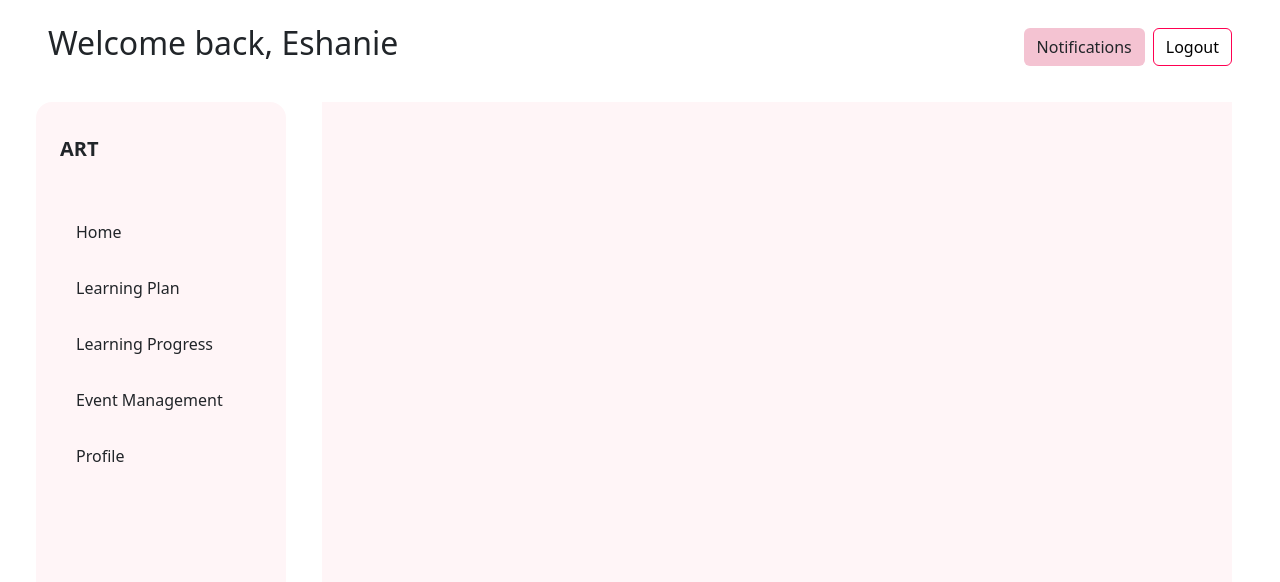
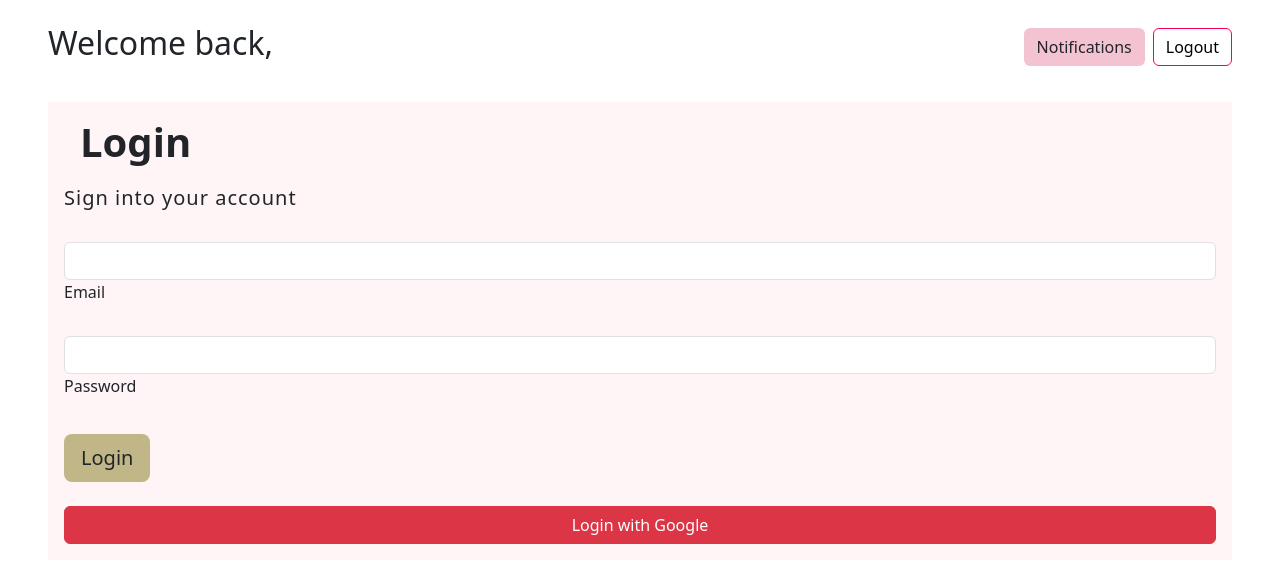
Before and after one commit to eshanie-hub/Paf_Assigment, a React (Create React App) app in the folder frontend/: page /login in a window 1280 px wide. Shown: the top 582 px of the page. Built offline with nearby package versions, Linux system fonts and the light colour scheme.

Commit message:
login oauth

```diff
--- a/frontend/package.json
+++ b/frontend/package.json
@@ -3,6 +3,7 @@
   "version": "0.1.0",
   "private": true,
   "dependencies": {
+    "@reduxjs/toolkit": "^2.7.0",
     "@testing-library/dom": "^10.4.0",
     "@testing-library/jest-dom": "^6.6.3",
     "@testing-library/react": "^16.3.0",
@@ -19,8 +20,10 @@
     "react-dom": "^19.1.0",
     "react-icons": "^5.5.0",
     "react-modal": "^3.16.3",
+    "react-redux": "^9.2.0",
     "react-router-dom": "^7.5.1",
     "react-scripts": "5.0.1",
+    "redux-persist": "^6.0.0",
     "sweetalert2": "^11.19.1",
     "web-vitals": "^2.1.4"
   },
--- a/frontend/src/App.js
+++ b/frontend/src/App.js
@@ -22,6 +22,7 @@ import PostManagementCreate from './pages/post_management/post_management_create
 import PostManagementDelete from './pages/post_management/post_management_delete';
 import PostManagementUpdate from './pages/post_management/post_management_update';
 import PostManagementView from './pages/post_management/post_management_view';
+import { Login } from "./pages/user_management/Login";
 function App() {
   return (
     <BrowserRouter>
@@ -30,10 +31,15 @@ function App() {
         <Header username="Eshanie" />
         <div className="d-flex flex-row mt-4 gap-5 " >
 
-          <Navbar />
+
+          {/* <Navbar /> */}
           <div className="p-3 flex-grow-1" style={{ backgroundColor: "#FFF5F7" }}>
-            <Routes>
+          <Routes>
+
+          <Route path="/login" element={<Login />}></Route>
+            {/* <Routes> */}
               {/* event management routes */}
+              <Route path="/" element={<Navbar />}>
               <Route path="/pages/event_management/Event_management_create" element={<EventManagementCreate />}></Route>
               <Route path="/pages/event_management/Event_management_update/:id" element={<EventManagementUpdate />}></Route>
               <Route path="/pages/event_management/Event_management_browse" element={<EventManagementBrowse />}></Route>
@@ -48,7 +54,7 @@ function App() {
 
 
               {/* post management routes */}
-              <Route path="/" element={<PostManagementView />} />
+              <Route path="/pages/post_management/Home" element={<PostManagementView />} />
               <Route path="/pages/post_management/Post_Form/:id" element={<PostForm />} />
               <Route path="/pages/post_management/Post_management_create" element={<PostManagementCreate />} />
               <Route path="/pages/post_management/Post_management_delete/:id" element={<PostManagementDelete />} />
@@ -60,10 +66,11 @@ function App() {
               <Route path="/pages/learning_progress/Learning_progress_table_create" element={<LearningProgressTableCreate />}></Route>
               <Route path="/pages/learning_progress/Learning_progress_update/id" element={<LearningProgressUpdate />}></Route>
               <Route path="/pages/learning_progress/learning_progress_view" element={<LearningProgressView />}></Route>
+              </Route>
 
+              </Routes>
+          </div>
 
-            </Routes>
-          </div>
         </div>
       </div>
     </BrowserRouter>
--- a/frontend/src/components/Header.js
+++ b/frontend/src/components/Header.js
@@ -1,12 +1,27 @@
-import React from 'react'
+import React, { useState } from 'react'
+import { useDispatch, useSelector } from 'react-redux';
 
-export const Header = ({username}) => {
+import { setLogout } from "../state/state.js";
+import { useNavigate } from 'react-router-dom';
+
+
+export const Header = () => {
+  const dispatch = useDispatch();
+  const navigate = useNavigate();
+
+  const userName = useSelector(state => state.name);
+
+  const logout = () =>{
+      dispatch(setLogout());
+      navigate("/login")
+  }
+
   return (
     <nav className="navbar">
-      <h2>Welcome back, {username}</h2>
+      <h2>Welcome back, {userName}</h2>
         <div>
           <button className="btn my-2 my-sm-0 me-2 " style={{backgroundColor: "#F4C3D2"}} type="submit">Notifications</button>
-          <button className="btn" style={{  borderColor: "#FF0051", color: "black" }} type="submit">Logout</button>
+          <button className="btn" style={{  borderColor: "#FF0051", color: "black" }} type="submit" onClick={logout}>Logout</button>
         </div>
 
     </nav>
--- a/frontend/src/components/Navbar.js
+++ b/frontend/src/components/Navbar.js
@@ -43,7 +43,7 @@ export const Navbar = () => {
 
         <ul className="nav nav-pills flex-column mb-sm-auto mb-0 align-items-center align-items-sm-start text-dark" id="menu">
             <li className="nav-item mb-3">
-            <a href="/" className="nav-link align-middle px-3 text-dark rounded-pill" style={{ transition: "0.3s" }}>
+            <a href="/pages/post_management/Home" className="nav-link align-middle px-3 text-dark rounded-pill" style={{ transition: "0.3s" }}>
                     <span className="">Home</span>
                 </a>
             </li>
--- a/frontend/src/index.js
+++ b/frontend/src/index.js
@@ -1,12 +1,34 @@
 import React from 'react';
-import ReactDOM from 'react-dom/client';
 import App from './App';
 import reportWebVitals from './reportWebVitals';
+import ReactDOM from 'react-dom/client';
+import { configureStore } from '@reduxjs/toolkit'
+import { Provider } from 'react-redux'
+import authReducer from "./state/state";
+import { persistStore, persistReducer, FLUSH, REHYDRATE, PAUSE, PERSIST, PURGE, REGISTER } from "redux-persist";
+import storage from "redux-persist/lib/storage";
+import { PersistGate } from "redux-persist/integration/react";
+
+const persistConfig = { key: "root", storage, version: 1};
+const persistedReducer = persistReducer(persistConfig, authReducer);
+const store = configureStore({
+  reducer: persistedReducer,
+  middleware: (getDefaultMiddleware) =>
+    getDefaultMiddleware({
+      serializableCheck: {
+        ignoredSections: [FLUSH< REHYDRATE, PAUSE, PERSIST, PURGE, REGISTER],
+      },
+    }),
+});
 
 const root = ReactDOM.createRoot(document.getElementById('root'));
 root.render(
   <React.StrictMode>
-    <App />
+    <Provider store={store}>
+      <PersistGate loading={null} persistor={persistStore(store)}>
+        <App />
+      </PersistGate>
+    </Provider>
   </React.StrictMode>
 );
 
--- /dev/null
+++ b/frontend/src/pages/user_management/Login.js
@@ -0,0 +1,116 @@
+import React, { useEffect, useState } from 'react';
+import { Button } from 'react-bootstrap';
+import 'bootstrap/dist/css/bootstrap.min.css';
+import axios from 'axios';
+import { useDispatch } from "react-redux";
+import { useNavigate, useSearchParams } from "react-router-dom";
+import { setLogin } from "../../state/state";
+
+export const Login = () => {
+  const dispatch = useDispatch();
+  const navigate = useNavigate();
+  const [searchParams] = useSearchParams();
+
+
+  useEffect(() => {
+    const token = searchParams.get("token");
+    const username = searchParams.get("username");
+
+    if (token && username) {
+      dispatch(setLogin({ name: username, token }));
+      alert("Google login successful");
+      navigate("/pages/post_management/Home");
+    }
+  }, [dispatch, navigate, searchParams]);
+
+
+  const [state, setState] = useState({
+    email: "",
+    password: "",
+  });
+
+
+  const handleChange = (e) => {
+    const { name, value } = e.target;
+    setState({ ...state, [name]: value });
+  };
+
+
+  const handleForm = async (e) => {
+    e.preventDefault();
+    const { email, password } = state;
+
+    try {
+      const response = await axios.post('http://localhost:8080/api/auth/login', {
+        email: email,
+        password: password
+      });
+      if (response.data.error) {
+        alert(response.data.error);
+        return;
+      }else{
+
+      const { token, username } = response.data;
+
+
+      dispatch(setLogin({ name: username, token: token }));
+      alert('Login Successfully');
+      navigate('/pages/post_management/Home');
+      console.log(response.data)
+      }
+    } catch (error) {
+      console.error('Login failed:', error);
+      alert('Invalid credentials or server error');
+    }
+  };
+
+
+  const handleGoogleLogin = () => {
+    window.location.href = 'http://localhost:8080/oauth2/authorization/google';
+  };
+
+  return (
+    <form>
+      <div className="d-flex align-items-center mb-3 pb-1">
+        <i className="fas fa-cubes fa-2x me-3" style={{ color: "#e2dad6" }}></i>
+        <span className="h1 fw-bold mb-0">Login</span>
+      </div>
+
+      <h5 className="fw-normal mb-3 pb-3" style={{ letterSpacing: "1px" }}>Sign into your account</h5>
+
+      <div className="form-outline mb-4">
+        <input
+          type="text"
+          id="email"
+          name="email"
+          className="form-control"
+          value={state.email}
+          onChange={handleChange}
+        />
+        <label className="form-label">Email</label>
+      </div>
+
+      <div className="form-outline mb-4">
+        <input
+          type="password"
+          id="password"
+          name="password"
+          className="form-control"
+          value={state.password}
+          onChange={handleChange}
+        />
+        <label className="form-label" htmlFor="password">Password</label>
+      </div>
+
+      <div className="pt-1 mb-4">
+        <button className="btn btn-lg btn-block" type="button" style={{ backgroundColor: "#c1b688" }} onClick={handleForm}>
+          Login
+        </button>
+      </div>
+
+      <Button variant="danger" onClick={handleGoogleLogin} className="w-100">
+        Login with Google
+      </Button>
+    </form>
+  );
+};
--- /dev/null
+++ b/frontend/src/state/state.js
@@ -0,0 +1,28 @@
+import { createSlice } from "@reduxjs/toolkit";
+
+const initialState = {
+    name: null,
+    token: null
+};
+
+export const authSlice = createSlice({
+    name: " auth",
+    initialState,
+    reducers: {
+        setLogin: (state, action) => {
+            state.name = action.payload.name;
+            state.token = action.payload.token;
+
+        },
+        setLogout: (state) => {
+            state.name = null;
+            state.token = null;
+            state.menuType = null;
+
+        }
+
+    }
+})
+
+export const{ setLogin, setLogout } = authSlice.actions;
+export default authSlice.reducer;
```
Also changed, not shown: frontend/src/pages/user_management/file.js (deleted), 1 other file (tests, documents, lock files or other folders).
